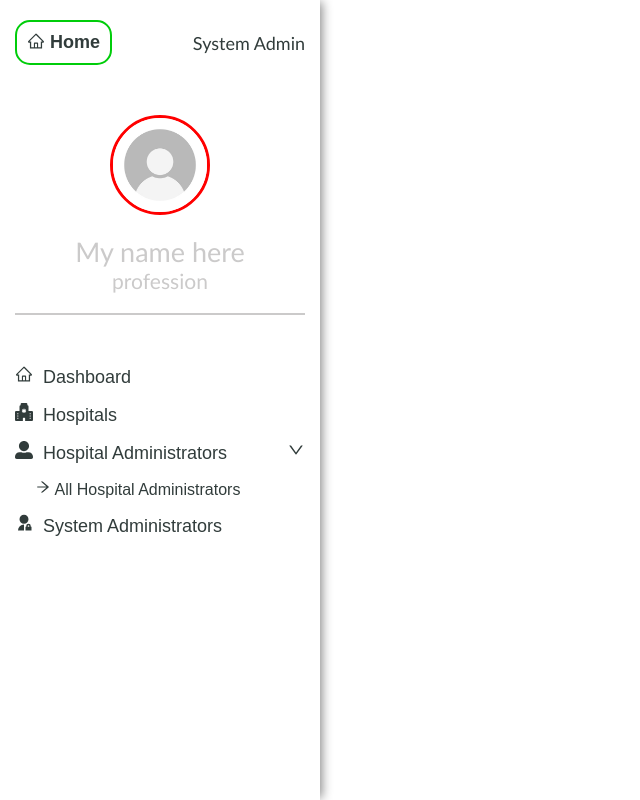
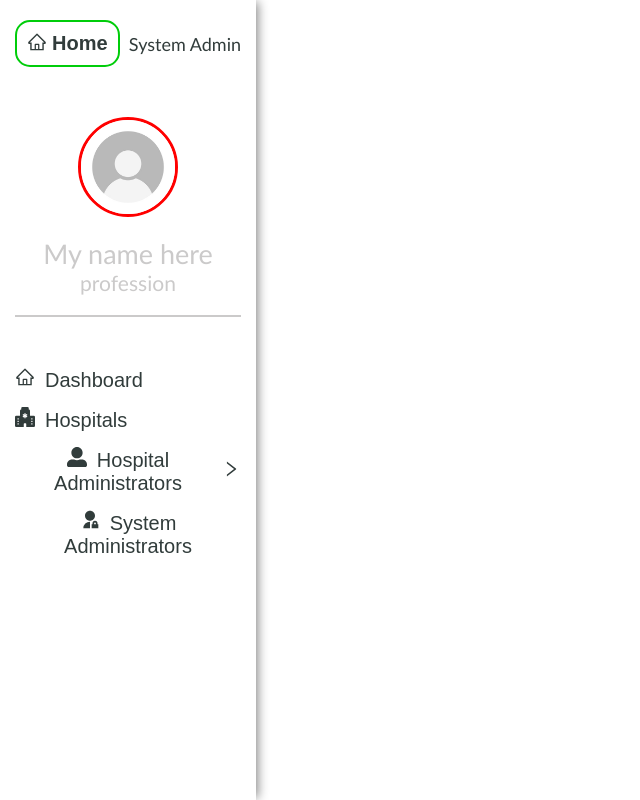
Before and after one commit to nelsonludo/hospitalApp, a React (Create React App) app: page /system_admin in a window 1280 px wide. Shown: the whole page, without its empty margins (0-640 px from the left). Built offline with nearby package versions, Linux system fonts and the light colour scheme.

Commit message:
Done with All Hospital Admins

```diff
--- a/src/components/AllHospitalAdmins.js
+++ b/src/components/AllHospitalAdmins.js
@@ -17,14 +17,36 @@ const AllHospitalAdmins = () => {
       <SystemAdminNavbar />
       <SystemAdminTitle title={'All Hospital Administrators'} />
       <div className='inside'>
-        <div className='flex'>
-          <h1 className='title'>All Hospital Admins</h1>
-          <button>
+        <div className='flex top'>
+          <h1 className='title'>
+            <span className='green'>All</span> Hospital Admins
+          </h1>
+          <button className='create-admin'>
+            <span className='green'>
               <FaUserAlt /> create new admin
+            </span>
           </button>
         </div>
         <div className='page'>
-          <button>{1}</button>
+          <select
+            name='page'
+            id='page'
+            value={page}
+            onChange={(e) => {
+              setPage(e.target.value);
+            }}
+          >
+            <option value={1}>1</option>
+            <option value={2}>2</option>
+            <option value={3}>3</option>
+            <option value={4}>4</option>
+            <option value={5}>5</option>
+            <option value={6}>6</option>
+            <option value={7}>7</option>
+            <option value={8}>8</option>
+            <option value={9}>9</option>
+            <option value={10}>10</option>
+          </select>
         </div>
         <table>
           <thead>
@@ -41,7 +63,7 @@ const AllHospitalAdmins = () => {
           <tbody>
             <tr>
               <td>
-                <img src='/images/profile.jpg' alt='' />
+                <img src='/images/profile.jpg' className='profile' alt='' />
               </td>
               <td>Diallo Abdourahman</td>
               <td>dialliabdourahman78@gmail.com</td>
@@ -49,13 +71,13 @@ const AllHospitalAdmins = () => {
               <td>25/03/2001</td>
               <td>25/03/2001</td>
               <td>
-                <button>edit</button>
-                <button>delete</button>
+                <button className='edit'>edit</button>
+                <button className='delete'>delete</button>
               </td>
             </tr>
             <tr>
               <td>
-                <img src='/images/profile.jpg' alt='' />
+                <img src='/images/profile.jpg' className='profile' alt='' />
               </td>
               <td>Diallo Abdourahman</td>
               <td>dialliabdourahman78@gmail.com</td>
@@ -63,13 +85,13 @@ const AllHospitalAdmins = () => {
               <td>25/03/2001</td>
               <td>25/03/2001</td>
               <td>
-                <button>edit</button>
-                <button>delete</button>
+                <button className='edit'>edit</button>
+                <button className='delete'>delete</button>
               </td>
             </tr>
             <tr>
               <td>
-                <img src='/images/profile.jpg' alt='' />
+                <img src='/images/profile.jpg' className='profile' alt='' />
               </td>
               <td>Diallo Abdourahman</td>
               <td>dialliabdourahman78@gmail.com</td>
@@ -77,13 +99,13 @@ const AllHospitalAdmins = () => {
               <td>25/03/2001</td>
               <td>25/03/2001</td>
               <td>
-                <button>edit</button>
-                <button>delete</button>
+                <button className='edit'>edit</button>
+                <button className='delete'>delete</button>
               </td>
             </tr>
             <tr>
               <td>
-                <img src='/images/profile.jpg' alt='' />
+                <img src='/images/profile.jpg' className='profile' alt='' />
               </td>
               <td>Diallo Abdourahman</td>
               <td>dialliabdourahman78@gmail.com</td>
@@ -91,13 +113,13 @@ const AllHospitalAdmins = () => {
               <td>25/03/2001</td>
               <td>25/03/2001</td>
               <td>
-                <button>edit</button>
-                <button>delete</button>
+                <button className='edit'>edit</button>
+                <button className='delete'>delete</button>
               </td>
             </tr>
             <tr>
               <td>
-                <img src='/images/profile.jpg' alt='' />
+                <img src='/images/profile.jpg' className='profile' alt='' />
               </td>
               <td>Diallo Abdourahman</td>
               <td>dialliabdourahman78@gmail.com</td>
@@ -105,13 +127,13 @@ const AllHospitalAdmins = () => {
               <td>25/03/2001</td>
               <td>25/03/2001</td>
               <td>
-                <button>edit</button>
-                <button>delete</button>
+                <button className='edit'>edit</button>
+                <button className='delete'>delete</button>
               </td>
             </tr>
             <tr>
               <td>
-                <img src='/images/profile.jpg' alt='' />
+                <img src='/images/profile.jpg' className='profile' alt='' />
               </td>
               <td>Diallo Abdourahman</td>
               <td>dialliabdourahman78@gmail.com</td>
@@ -119,13 +141,13 @@ const AllHospitalAdmins = () => {
               <td>25/03/2001</td>
               <td>25/03/2001</td>
               <td>
-                <button>edit</button>
-                <button>delete</button>
+                <button className='edit'>edit</button>
+                <button className='delete'>delete</button>
               </td>
             </tr>
             <tr>
               <td>
-                <img src='/images/profile.jpg' alt='' />
+                <img src='/images/profile.jpg' className='profile' alt='' />
               </td>
               <td>Diallo Abdourahman</td>
               <td>dialliabdourahman78@gmail.com</td>
@@ -133,13 +155,13 @@ const AllHospitalAdmins = () => {
               <td>25/03/2001</td>
               <td>25/03/2001</td>
               <td>
-                <button>edit</button>
-                <button>delete</button>
+                <button className='edit'>edit</button>
+                <button className='delete'>delete</button>
               </td>
             </tr>
             <tr>
               <td>
-                <img src='/images/profile.jpg' alt='' />
+                <img src='/images/profile.jpg' className='profile' alt='' />
               </td>
               <td>Diallo Abdourahman</td>
               <td>dialliabdourahman78@gmail.com</td>
@@ -147,13 +169,13 @@ const AllHospitalAdmins = () => {
               <td>25/03/2001</td>
               <td>25/03/2001</td>
               <td>
-                <button>edit</button>
-                <button>delete</button>
+                <button className='edit'>edit</button>
+                <button className='delete'>delete</button>
               </td>
             </tr>
             <tr>
               <td>
-                <img src='/images/profile.jpg' alt='' />
+                <img src='/images/profile.jpg' className='profile' alt='' />
               </td>
               <td>Diallo Abdourahman</td>
               <td>dialliabdourahman78@gmail.com</td>
@@ -161,13 +183,13 @@ const AllHospitalAdmins = () => {
               <td>25/03/2001</td>
               <td>25/03/2001</td>
               <td>
-                <button>edit</button>
-                <button>delete</button>
+                <button className='edit'>edit</button>
+                <button className='delete'>delete</button>
               </td>
             </tr>
             <tr>
               <td>
-                <img src='/images/profile.jpg' alt='' />
+                <img src='/images/profile.jpg' className='profile' alt='' />
               </td>
               <td>Diallo Abdourahman</td>
               <td>dialliabdourahman78@gmail.com</td>
@@ -175,13 +197,15 @@ const AllHospitalAdmins = () => {
               <td>25/03/2001</td>
               <td>25/03/2001</td>
               <td>
-                <button>edit</button>
-                <button>delete</button>
+                <button className='edit'>edit</button>
+                <button className='delete'>delete</button>
               </td>
             </tr>
           </tbody>
         </table>
+        <div className='pagination-container'>
           <Pagination
+            className='pagination'
             count={10}
             page={page}
             onChange={handleChange}
@@ -190,6 +214,7 @@ const AllHospitalAdmins = () => {
             // showLastButton
           />
         </div>
+      </div>
     </Wrapper>
   );
 };
@@ -197,9 +222,93 @@ const AllHospitalAdmins = () => {
 export default AllHospitalAdmins;
 
 const Wrapper = styled.section`
-  width: 75%;
+  .inside {
+    margin: 25px;
+    margin-top: -80px;
+    background-color: white;
+    border-radius: 5px;
+    padding: 25px;
+    box-shadow: 0px 0px 2px black;
+  }
 
-  .inside {
-    padding: 25px;
+  .page {
+    margin: 25px 0;
+  }
+
+  .page select {
+    padding: 3px 0px;
+    border-radius: 10px;
+    border: 2px solid var(--green);
+    outline: none;
+    color: var(--green);
+    font-size: var(--medium-font-size);
+    text-align: center;
+    width: 80px;
+  }
+
+  table {
+    width: 100%;
+    border-collapse: collapse;
+  }
+
+  thead {
+    border-bottom: 1px solid black;
+
+    th {
+      font-weight: bold;
+      font-size: var(--medium-font-size);
+      text-align: left;
+      padding-bottom: 10px;
+    }
+  }
+
+  tbody td {
+    padding: 15px 0;
+    border-bottom: 1px solid black;
+    font-size: var(--medium-font-size);
+  }
+
+  .create-admin {
+    background-color: transparent;
+    border: none;
+    outline: none;
+    font-size: var(--medium-font-size);
+    text-transform: capitalize;
+  }
+
+  .edit,
+  .delete {
+    background-color: transparent;
+    border: none;
+    outline: none;
+    font-size: var(--medium-font-size);
+  }
+
+  .edit {
+    margin-right: 10px;
+    color: var(--green);
+  }
+
+  .delete {
+    color: red;
+  }
+
+  .profile {
+    border: 1px solid red;
+    border-radius: 50%;
+    object-fit: cover;
+    width: 70px;
+    height: 70px;
+  }
+
+  .pagination-container {
+    margin: 30px auto;
+    display: flex;
+    justify-content: center;
+    align-items: center;
+  }
+
+  .green {
+    color: var(--green);
   }
 `;
--- a/src/components/ButtonWithSubButtons.js
+++ b/src/components/ButtonWithSubButtons.js
@@ -8,7 +8,7 @@ import {
 import { NavLink } from 'react-router-dom';
 
 const ButtonWithSubButtons = ({ name, sublinks, icon, link }) => {
-  const [showSubButtons, setShowSubButtons] = useState(true);
+  const [showSubButtons, setShowSubButtons] = useState(false);
 
   return (
     <Wrapper>
@@ -41,7 +41,7 @@ const ButtonWithSubButtons = ({ name, sublinks, icon, link }) => {
             return (
               <NavLink
                 to={`${link}/${button.link}`}
-                className={({ isActive }) => (isActive ? 'green' : '')}
+                className={({ isActive }) => (isActive ? 'font-weight' : '')}
               >
                 <button key={index}>
                   <AiOutlineArrowRight /> {button.name}
@@ -67,6 +67,7 @@ const Wrapper = styled.article`
     display: block;
     margin: 15px 0;
     transition: color 0.2s linear;
+    font-size: 22px;
   }
 
   button:hover {
@@ -79,8 +80,13 @@ const Wrapper = styled.article`
 
   .sub-btn-container button {
     margin-left: 20px;
-    font-size: 16px;
+    font-size: 18px;
     transition: all 0.2s linear;
+  }
+
+  .sub-btn-container button:hover {
+    font-weight: bold;
+    color: black;
   }
 
   .name {
@@ -90,4 +96,8 @@ const Wrapper = styled.article`
   a.green button {
     color: var(--green);
   }
+
+  a.font-weight button {
+    font-weight: bold;
+  }
 `;
--- a/src/components/SystemAdminDashboard.js
+++ b/src/components/SystemAdminDashboard.js
@@ -14,6 +14,4 @@ const SystemAdminDashboard = () => {
 
 export default SystemAdminDashboard;
 
-const Wrapper = styled.section`
-  width: 75%;
-`;
+const Wrapper = styled.section``;
--- a/src/components/SystemAdminLeft.js
+++ b/src/components/SystemAdminLeft.js
@@ -1,17 +1,17 @@
 import React from 'react';
 import styled from 'styled-components';
 import { AiOutlineHome } from 'react-icons/ai';
-import { BsHospitalFill } from 'react-icons/bs';
-import { RiAdminFill } from 'react-icons/ri';
-import { FaUserAlt } from 'react-icons/fa';
 import ButtonWithSubButtons from './ButtonWithSubButtons';
 import { systemAdminLinks } from '../utils/constants';
+import { useNavigate } from 'react-router-dom';
 
 const SystemAdminLeft = () => {
+  const navigate = useNavigate();
+
   return (
     <Wrapper>
       <div className='flex'>
-        <button className='home'>
+        <button className='home' onClick={() => navigate('dashboard')}>
           <div className='flex2'>
             <AiOutlineHome style={{ marginRight: '5px' }} /> Home
           </div>
@@ -37,7 +37,6 @@ const SystemAdminLeft = () => {
 export default SystemAdminLeft;
 
 const Wrapper = styled.section`
-  width: 25%;
   background-color: var(--white);
   padding: 20px 15px;
   color: var(--black);
@@ -49,7 +48,7 @@ const Wrapper = styled.section`
     border: none;
     outline: none;
     color: var(--black);
-    font-size: 18px;
+    font-size: 20px;
   }
 
   .home {
--- a/src/pages/SystemAdmin.js
+++ b/src/pages/SystemAdmin.js
@@ -6,8 +6,12 @@ import { Outlet } from 'react-router-dom';
 const SystemAdmin = () => {
   return (
     <Wrapper>
-      <SystemAdminLeft />
-      <Outlet />
+      <div className='left'>
+        <SystemAdminLeft />
+      </div>
+      <div className='right'>
+        <Outlet />
+      </div>
     </Wrapper>
   );
 };
@@ -17,4 +21,24 @@ export default SystemAdmin;
 const Wrapper = styled.section`
   display: flex;
   min-height: 100vh;
+
+  .left {
+    width: 20%;
+    position: fixed;
+    left: 0;
+    top: 0;
+    bottom: 0;
+    section {
+      height: 100%;
+    }
+  }
+
+  .right {
+    width: 80%;
+    position: fixed;
+    right: 0;
+    top: 0;
+    bottom: 0;
+    overflow-y: scroll;
+  }
 `;
```
Also changed, not shown: src/utils/systemAdminLinks.js (deleted). Lines whose indentation alone changed are shown as unchanged.
